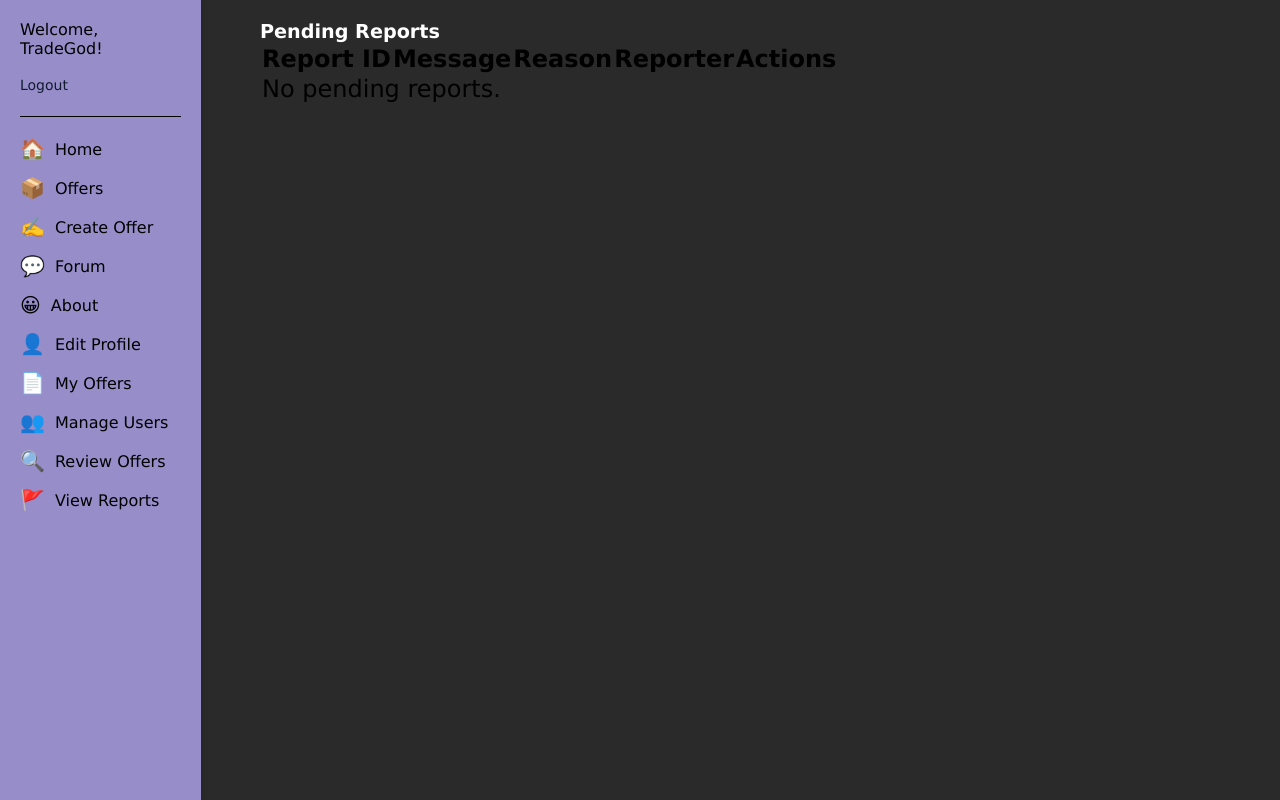
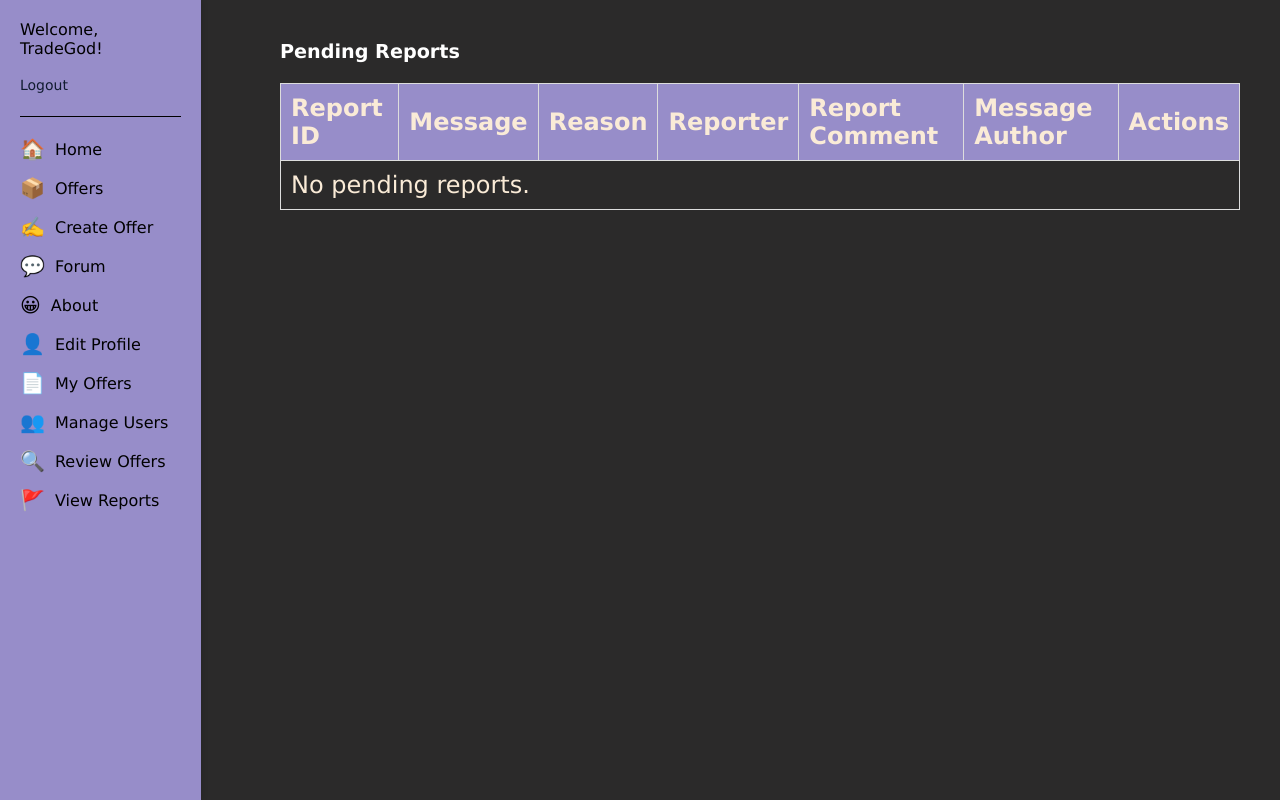
Before and after one commit to anotherarthur7/TradeX, a Django app: page /create/admin/reports/ in a window 1280 px wide. Run offline with Django 5.2, Linux system fonts and the light colour scheme; a user stored in the database is signed in; data comes from the database, SQL or seed files in the repository; both versions use the stored data as it was after the commit; some libraries are stand-ins or nearby versions.

Commit message:
small fixes

```diff
--- a/Djenv/tradeapp/templates/view_reports.html
+++ b/Djenv/tradeapp/templates/view_reports.html
@@ -1,14 +1,19 @@
 {% extends "base.html" %}
+
+{% block title %}Pending Reports{% endblock %}
+
 {% block content %}
 <div class="container">
     <h1>Pending Reports</h1>
-    <table class="table">
+    <table class="report-table">
         <thead>
             <tr>
                 <th>Report ID</th>
                 <th>Message</th>
                 <th>Reason</th>
                 <th>Reporter</th>
+                <th>Report Comment</th>
+                <th>Message Author</th>
                 <th>Actions</th>
             </tr>
         </thead>
@@ -19,16 +24,60 @@
                 <td>{{ report.reported_message.content }}</td>
                 <td>{{ report.get_reason_display }}</td>
                 <td>{{ report.reporter.username }}</td>
+                <td>{{ report.message|default:"No additional comment" }}</td>
+                <td>{{ report.reported_message.author.username }}</td>
                 <td>
-                    <a href="{% url 'resolve_report' report.id %}" class="btn btn-primary">Resolve</a>
+                    <a href="{% url 'resolve_report' report.id %}" class="btn btn-resolve">Resolve</a>
                 </td>
             </tr>
             {% empty %}
             <tr>
-                <td colspan="5">No pending reports.</td>
+                <td colspan="7">No pending reports.</td>
             </tr>
             {% endfor %}
         </tbody>
     </table>
 </div>
+<style>
+    .container {
+        max-width: 1200px;
+        margin: 0 auto;
+        padding: 20px;
+    }
+
+    .report-table {
+        width: 100%;
+        border-collapse: collapse;
+        margin-top: 20px;
+    }
+
+    .report-table th, .report-table td {
+        padding: 10px;
+        color: antiquewhite;
+        border: 1px solid #ddd;
+        text-align: left;
+    }
+
+    .report-table th {
+        background-color: #978dc9;
+    }
+
+    .btn {
+        padding: 5px 10px;
+        border: none;
+        border-radius: 3px;
+        cursor: pointer;
+        font-size: 14px;
+        text-decoration: none;
+        color: white;
+    }
+
+    .btn-resolve {
+        background-color: #28a745;
+    }
+
+    .btn-resolve:hover {
+        background-color: #218838;
+    }
+</style>
 {% endblock %}
--- a/Djenv/tradeapp/views.py
+++ b/Djenv/tradeapp/views.py
@@ -18,6 +18,7 @@ from django.conf import settings
 import json
 from django.contrib.auth.models import User
 from django.views.decorators.http import require_POST
+from django.core.exceptions import ValidationError
 
 def is_admin(user):
     return user.is_staff
@@ -71,6 +72,7 @@ def message_create(request, thread_id):
             message.thread = thread
             message.author = request.user
             message.save()
+            is_editable = message.is_editable()
             return JsonResponse({
                 'success': True,
                 'message': {
@@ -78,7 +80,8 @@ def message_create(request, thread_id):
                     'content': message.content,
                     'author': message.author.username,
                     'created_at': message.created_at.strftime('%Y-%m-%d %H:%M:%S'),
-                }
+                },
+                'is_editable': is_editable,
             })
         else:
             return JsonResponse({'success': False, 'error': 'Invalid form submission.'})
@@ -388,6 +391,18 @@ def approve_offer(request, offer_id):
     offer.is_open = True  # Mark the offer as open
     offer.save()
 
+        # Create a new thread for the approved offer
+    try:
+        thread = Thread(
+            topic=f"{offer.title}",
+            author=offer.user,
+            offer=offer
+        )
+        thread.save()
+    except ValidationError as e:
+        # Handle the case where the thread cannot be created
+        return JsonResponse({'success': False, 'error': str(e)})
+
     # Notify the user via email
     send_mail(
         'Offer Approved',
```
Also changed, not shown: Djenv/tradeapp/templates/forum/thread_detail.html (+12 -6 lines), Djenv/db.sqlite3, Djenv/media/images/Screenshot_2025-01-08_101033.png (added), Djenv/media/images/Screenshot_2025-01-08_101033_GHJVI5M.png (added).
